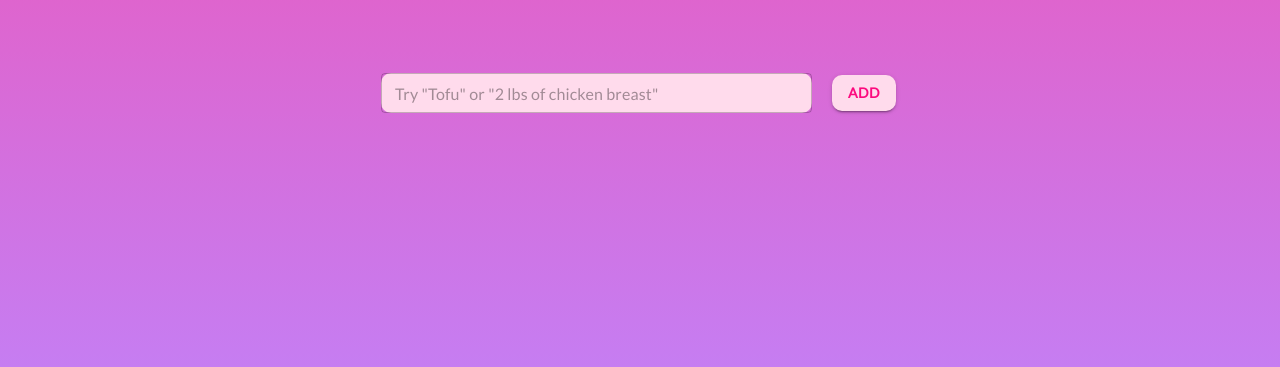
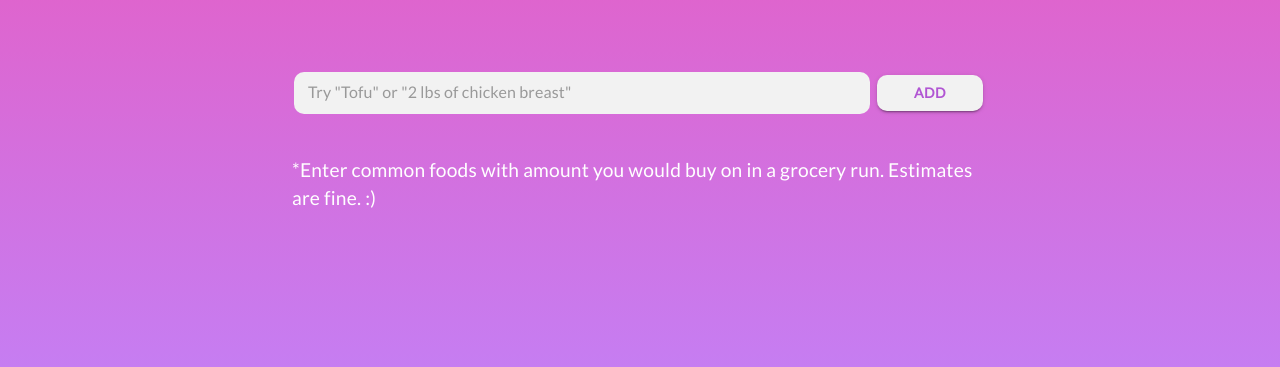
Before and after one commit to tonychen2/sexytofu, a React (Vite) app in the folder frontend/: page / in a window 1280 px wide. Shown: the part 298-665 px from the top of the page. Built offline with nearby package versions, Linux system fonts and the light colour scheme.

Commit message:
Visual changes to Add button and GroceryItem's delete icon alignments, position, and spacing

```diff
--- a/frontend/src/GroceryList.js
+++ b/frontend/src/GroceryList.js
@@ -22,7 +22,8 @@ const styles = {
         paddingBottom: '50px',
         // margin: '50px auto 0px',
         margin: '0px auto 0px',
-        maxWidth: '45ch',
+        // TODO: better way of aligning size of box to headline than maxWidth, and be responsive
+        maxWidth: '60ch',
     },
     boxHasSearched: {
         padding: '10px',
@@ -39,14 +40,16 @@ const styles = {
         marginBottom: '20px'
     },
     groceryTitle: {
-        // color: '#000000',
         color: '#322737',
         paddingTop: '30px',
+        textAlign: 'left',
+        '@media only screen and (max-width: 600px)': {
+            textAlign: 'center',
+        },
     },
     row: {
-        // paddingTop: '2px',
-        // paddingBottom: '2px'
-        padding: '2px 0px'
+        padding: '2px 0px',
+        flexGrow: 1,
     },
     inputGrid: {
         display: "flex"
@@ -54,12 +57,15 @@ const styles = {
     textField: {
         width: '100%',
         borderRadius: '10px',
-        backgroundColor: '#ffdbec',
+        backgroundColor: '#F2F2F2',
         margin: '2px',
         '&:hover': {
             borderColor: '#fc0a7e',
         },
         '& .MuiOutlinedInput-root': {
+            '& fieldset': { /* default border style */
+                borderColor: 'transparent',
+            },
             '&:hover fieldset': {
                 borderColor: 'transparent',
             },
@@ -79,23 +85,17 @@ const styles = {
         width: '100%',
         borderRadius: '10px',
         margin: '2px',
-        // backgroundColor: '#ece8ed',
         backgroundColor: '#F2F2F2',
         borderColor: '#F4E6F2',
         '& .MuiOutlinedInput-root': {
             '& fieldset': { /* default border style */
-                // borderColor: '#F0D6F8',
                 borderColor: '#DFAAF1',
                 borderRadius: '10px',
             },
             '&:hover fieldset': {
-                // borderColor: 'transparent',
-                // borderColor: '#DFAAF1',
                 borderColor: '#E8A9DE',
             },
             '&.Mui-focused fieldset': {
-                // borderColor: '#E9D5E5',
-                // borderColor: '#DFAAF1',
                 borderColor: '#E8A9DE',
                 borderRadius: '10px',
             },
@@ -111,8 +111,8 @@ const styles = {
         borderRadius: '10px',
         right: '0',
         margin: '5px',
-        backgroundColor: '#ffdbec',
-        color: '#fc0a7e',
+        backgroundColor: '#F2F2F2',
+        color: '#B155D3',
         fontFamily: ['Lato', 'sans-serif'],
         fontWeight: 'bold',
         '&:hover': {
@@ -126,14 +126,11 @@ const styles = {
         borderRadius: '10px',
         right: '0',
         margin: '5px',
-        // backgroundColor: '#F5F5F5',
         backgroundColor: '#FEF1FC',
-        // color: '#B45BD4',
         color: '#B155D3',
         fontWeight: 'bold',
         '&:hover': {
             backgroundColor: '#E9D5E5',
-            // color: '#B45BD4',
             color: '#B155D3',
         },
     }
@@ -325,23 +322,27 @@ class GroceryList extends Component {
                     <Grid item xs={12} className={this.props.classes.title}>
                         <Typography variant='h2' className={this.props.classes.groceryTitle}>Your List</Typography>
                     </Grid>}
-                    <Grid item xs={12} sm={10} className={this.props.classes.inputGrid}>
-                        <TextField
-                            id="searchBox"
-                            variant="outlined"
-                            className={textFieldClass}
-                            onChange={this.updateQuery}
-                            onKeyPress={this.handleKeyPress}
-                            value={this.state.currentQuery}
-                            size='small'
-                            placeholder='Try "Tofu" or "2 lbs of chicken breast"'
+                    {/* TODO: make search bar handle its own states eg updateQuery, and make more generic. */}
+                    {!this.props.hasSearched && <Grid item xs={12} sm={12}>
+                        <SearchBar
+                            textFieldClass={textFieldClass}
+                            updateQuery={this.updateQuery}
+                            handleKeyPress={this.handleKeyPress}
+                            currentQuery={this.state.currentQuery}
+                            buttonClass={buttonClass}
+                            addFood={this.addFood}
+                            inputGrid={this.props.classes.inputGrid}
                         />
                     </Grid>
-                    <Grid item xs={12} sm={2} container justify="flex-end">
-                        <Button className={buttonClass}
-                                variant="contained"
-                                onClick={this.addFood}>Add</Button>
+                    }
+
+                    {!this.props.hasSearched &&
+                    <Grid item xs={12} sm={12}>
+                        <Typography variant='body2' align="left" style={{margin: '40px 0px'}}>
+                            *Enter common foods with amount you would buy on in a grocery run. Estimates are fine. :)
+                        </Typography>
                     </Grid>
+                    }
                 {/*</div>*/}
                 {/*<ColumnNames />*/}
                     <form style={{width: '100%'}}>
@@ -350,6 +351,20 @@ class GroceryList extends Component {
                         </List>
                     </form>
                 </Grid>
+                {/* Change search bar position to the bottom after search. */}
+                {this.props.hasSearched && <Grid item xs={12} sm={12}>
+                        <SearchBar
+                            textFieldClass={textFieldClass}
+                            updateQuery={this.updateQuery}
+                            handleKeyPress={this.handleKeyPress}
+                            currentQuery={this.state.currentQuery}
+                            buttonClass={buttonClass}
+                            addFood={this.addFood}
+                            inputGrid={this.props.classes.inputGrid}
+                        />
+                    </Grid>
+                    }
+
                 {this.state.groceryList.length > 0 &&
                 <Button className={buttonClass}
                         variant="contained"
@@ -358,6 +373,43 @@ class GroceryList extends Component {
             </Box>
         );
     }
+}
+
+function SearchBar(props){
+    /**
+     * Search bar with Add food button for the GroceryList
+     *
+     * @param   {Object}    props.textFieldClass    Style of component's textField
+     * @param   {function}  props.updateQuery       Callback function to update the current query
+     * @param   {function}  props.handleKeyPress    Callback function to handle a key press
+     * @param   {String}    props.currentQuery      The current query
+     * @param   {Object}    props.buttonClass       Style of component's Add button
+     * @param   {function}  props.addFood           Callback function to add food (handle when Add pressed)
+     * @param   {Object}    props.inputGrid         Style of component's Grid
+     *
+     * @return  {HTMLSpanElement}  HTML element for the component
+     */
+    return (
+    <Grid container>
+        <Grid item xs={12} sm={10} className={props.inputGrid}>
+            <TextField
+                id="searchBox"
+                variant="outlined"
+                className={props.textFieldClass}
+                onChange={props.updateQuery}
+                onKeyPress={props.handleKeyPress}
+                value={props.currentQuery}
+                size='small'
+                placeholder='Try "Tofu" or "2 lbs of chicken breast"'
+            />
+        </Grid>
+        <Grid item xs={12} sm={2} container justify="flex-end">
+            <Button className={props.buttonClass}
+                    variant="contained"
+                    onClick={props.addFood}><span style={{padding: '0px 30px'}}>Add</span></Button>
+        </Grid>
+    </Grid>
+    )
 }
 
 
@@ -413,7 +465,7 @@ class GroceryListItem extends Component{
         let textFieldClass = this.props.hasSearched ? this.props.classes.textFieldHasSearched : this.props.classes.textField;
         return (
             <ListItem className={this.props.classes.row}>
-                <Grid item xs={12} sm={5} className={this.props.classes.inputGrid}>
+                <Grid item xs sm className={this.props.classes.inputGrid}>
                     <TextField
                         variant="outlined"
                         className={textFieldClass}
@@ -438,7 +490,7 @@ class GroceryListItem extends Component{
                         // style={{float: "left", clear: 'both'}}
                     />
                 </Grid>
-                <Grid item xs={6} sm={3} className={this.props.classes.inputGrid}>
+                <Grid item xs sm className={this.props.classes.inputGrid}>
                     <TextField
                         variant="outlined"
                         className={textFieldClass}
@@ -450,7 +502,7 @@ class GroceryListItem extends Component{
                         // style={{float: "left", clear: 'both'}}
                     />
                 </Grid>
-                <Grid item xs={2} sm={2}>
+                <Grid item xs={1} sm={1}>
                     <IconButton
                         style={{width: '100%'}}
                         aria-label="delete"
```
